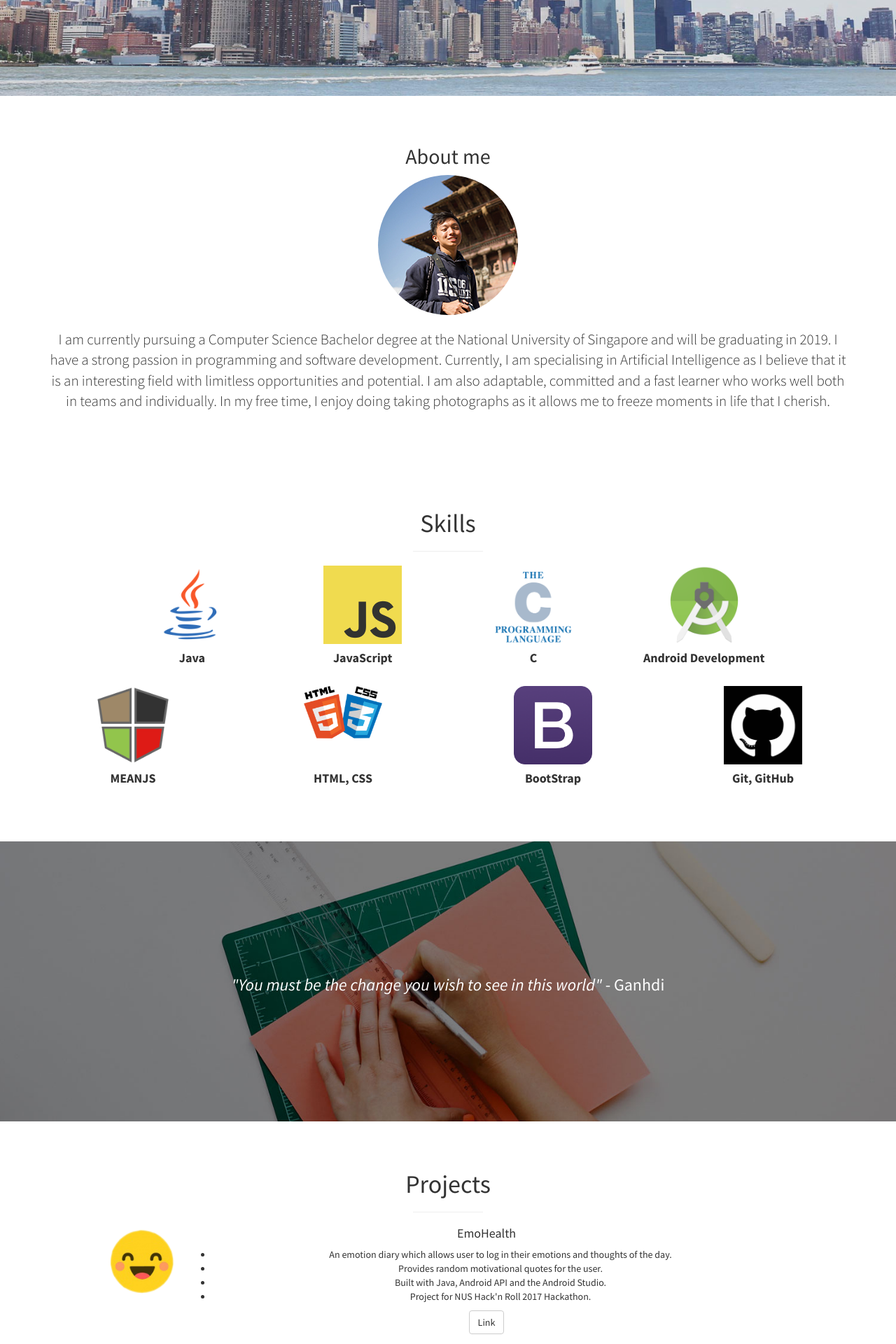
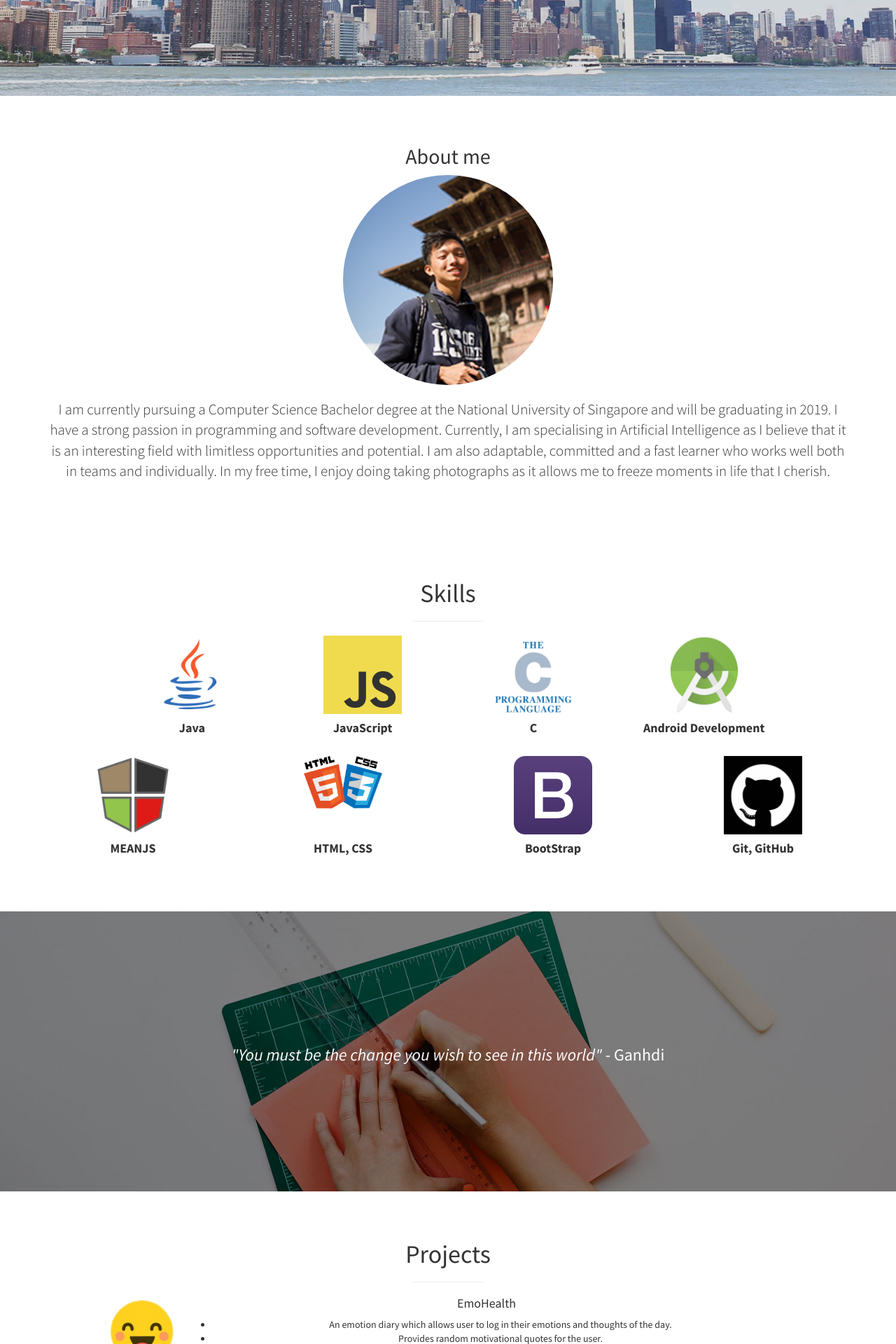
Before and after one commit to lowjiansheng/lowjiansheng, a Jekyll site: the page built from index.html, in a window 1280 px wide. Shown: the part 763-2683 px from the top of the page at 70% size. Built offline with Jekyll 4.4.1, drawn with Linux system fonts in a browser that asks for light colours.

Commit message:
Change height and width of image

```diff
--- a/_includes/about.html
+++ b/_includes/about.html
@@ -3,7 +3,7 @@
     <div class="row">
       <div class="col-lg-12 text-center">
         <h2>About me</h2>
-        <img src="img/ppicture.jpg" class="img-circle" height="200" width="200"><br><br>
+        <img src="img/ppicture.jpg" class="img-circle" height="300" width="300"><br><br>
         <p class="lead">I am currently pursuing a Computer Science Bachelor degree at the National University of Singapore and will be graduating in 2019. I have a strong passion in programming and software development. Currently, I am specialising in Artificial Intelligence as I believe that it is an interesting field with limitless opportunities and potential. I am also adaptable, committed and a fast learner who works well both in teams and individually. In my free time, I enjoy doing taking photographs as it allows me to freeze moments in life that I cherish.</p>
       </div>
     </div>
```
